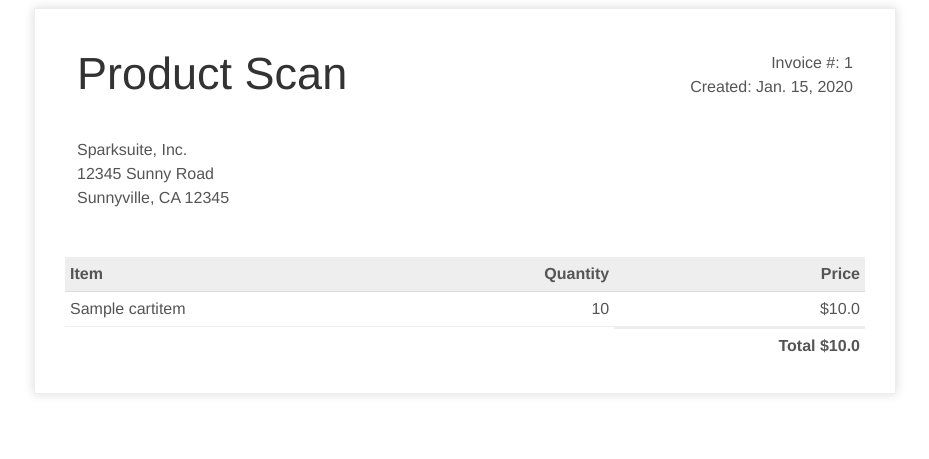
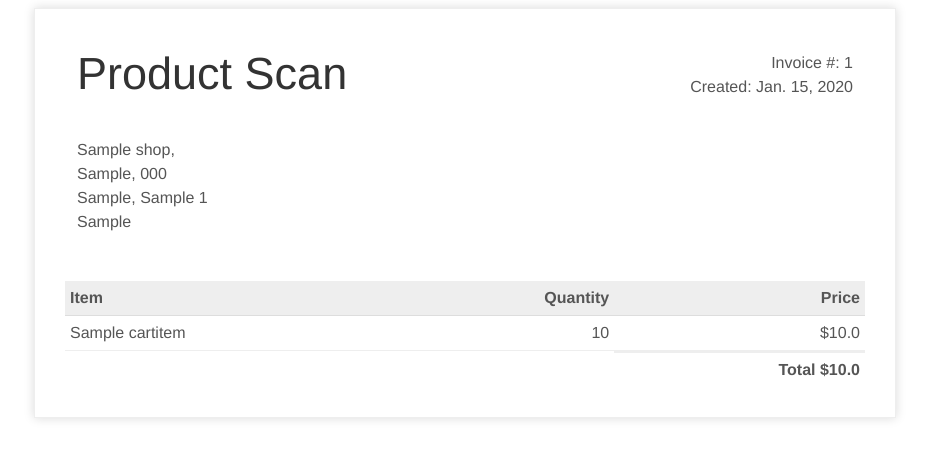
Before and after one commit to iulianbeleiu/scan-api, a Django app: template app/cart/templates/receipt.html in a window 1280 px wide. Shown: the top 459 px of the page, without its empty margins (175-1104 px from the left). Run offline with Django 3.2, Linux system fonts and the light colour scheme; the template is opened without the code that fills it: values that come from a table or form of the project are taken from there, others are empty; tables that the repository leaves empty hold one stand-in row (values such as "Sample post").

Commit message:
add shop details to receipt

```diff
--- a/app/cart/templates/receipt.html
+++ b/app/cart/templates/receipt.html
@@ -124,9 +124,10 @@
                     <table>
                         <tr>
                             <td>
-                                Sparksuite, Inc.<br>
-                                12345 Sunny Road<br>
-                                Sunnyville, CA 12345
+                                {{cart.shop}},<br>
+                                {{cart.shop.address.street}}, {{cart.shop.address.number}}<br>
+                                {{cart.shop.address.city}}, {{cart.shop.address.region}} {{cart.shop.address.postcode}}<br>
+                                {{cart.shop.address.country}}
                             </td>
 
                             <td style="text-align: right">
```
